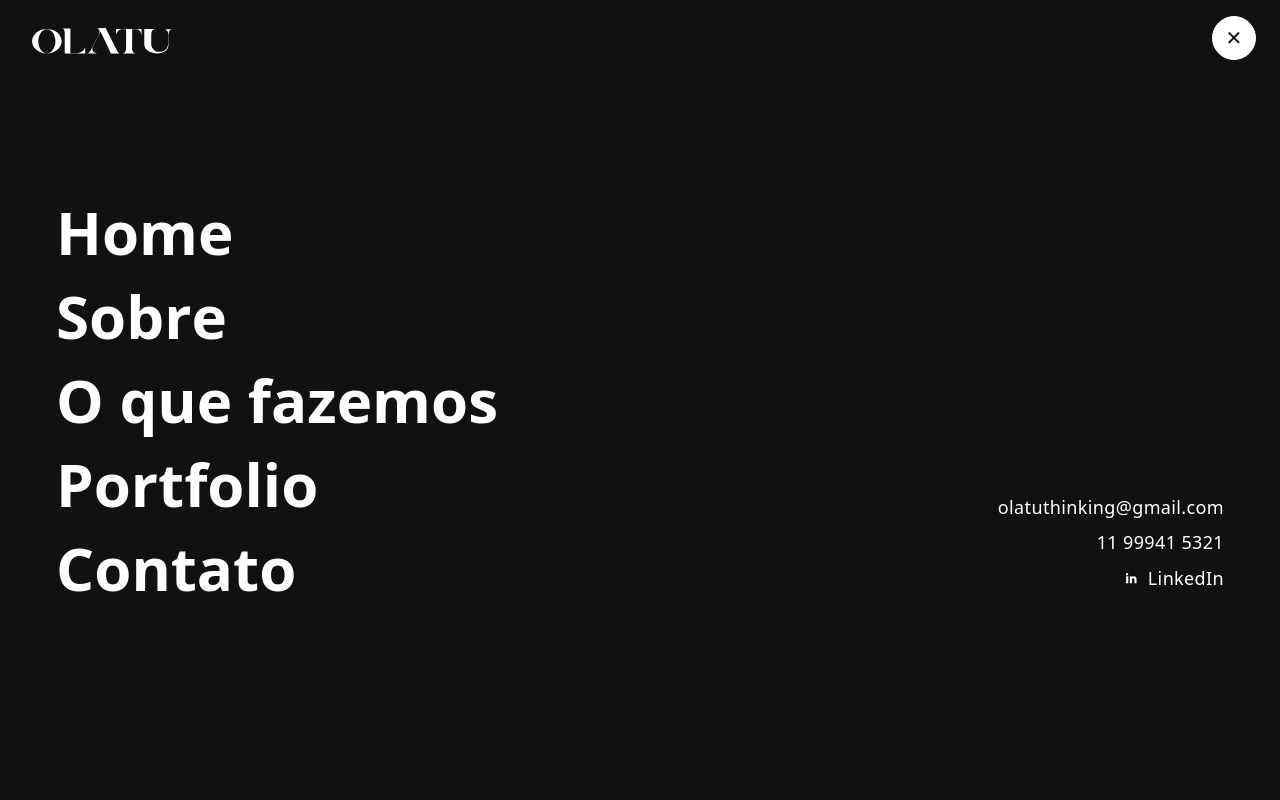
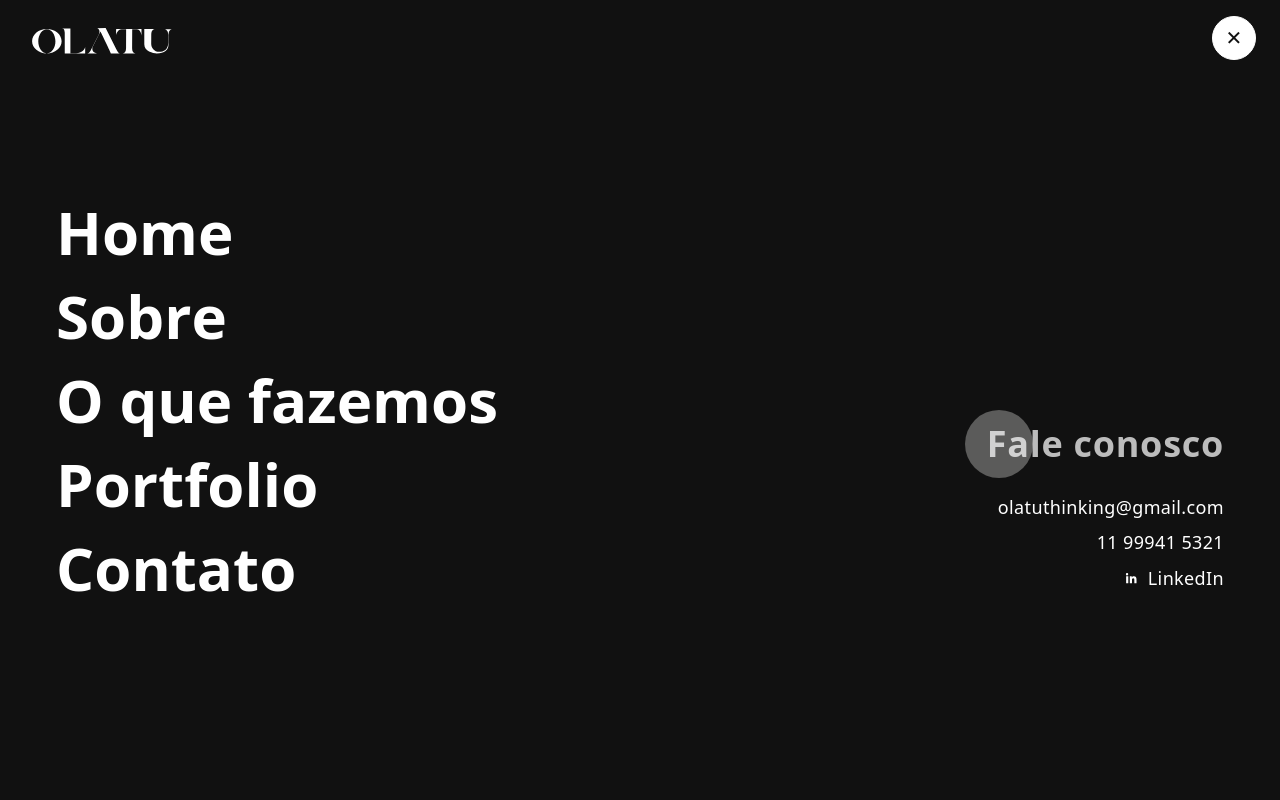
Before and after one commit to ThiagoLaredo/olatu2, a React (Vite) app in the folder frontend/: page /o-que-fazemos in a window 1280 px wide. Both pictures are taken after a click on the button 1238 px from the left and 38 px from the top of the page. Shown: the top 800 px of the page. Built offline with nearby package versions, Linux system fonts and the light colour scheme; no server answers.

Commit message:
ctas novos

```diff
--- a/frontend/src/components/CtaLinkButton/CtaLinkButton.css
+++ b/frontend/src/components/CtaLinkButton/CtaLinkButton.css
@@ -16,6 +16,7 @@
   --cta-icon-size: 28px;
   --cta-text-color: var(--text-h);
   color: var(--cta-text-color);
+  min-height: 60px;
 }
 
 .cta-link-button--light {
--- a/frontend/src/components/Header/Header.css
+++ b/frontend/src/components/Header/Header.css
@@ -490,6 +490,65 @@
   margin-bottom: 8px;
 }
 
+.site-menu__contact-title {
+  --menu-link-color: var(--color-sub-gray-2);
+  font-family: var(--heading);
+  font-size: 2rem;
+  font-weight: 700;
+  line-height: 1;
+  color: var(--color-sub-gray-2);
+  margin: 0 0 12px;
+  opacity: 0;
+  transform: translateY(22px);
+  display: inline-block;
+  position: relative;
+  isolation: isolate;
+  padding: 10px 0 10px 22px;
+}
+
+.site-menu.site-menu--dark .site-menu__contact-title {
+  --menu-link-color: color-mix(in srgb, #fff 72%, transparent);
+  color: color-mix(in srgb, #fff 72%, transparent);
+}
+
+.site-menu__contact-title::before {
+  content: '';
+  position: absolute;
+  left: 0;
+  top: 50%;
+  width: 68px;
+  height: 68px;
+  border-radius: 999px;
+  background: var(--color-sub-white-1);
+  transform: translateY(-50%);
+  z-index: 0;
+}
+
+.site-menu.site-menu--dark .site-menu__contact-title::before {
+  background: var(--color-sub-gray-2);
+}
+
+.site-menu__contact-title .menu-curtain,
+.site-menu__contact-title .menu-curtain__letter {
+  position: relative;
+  z-index: 1;
+}
+
+.site-menu.is-opening .site-menu__contact-title {
+  animation: menu-item-enter var(--menu-item-enter-speed) var(--menu-ease-dramatic) forwards;
+  animation-delay: calc((var(--menu-item-initial-delay) + 0.24s) + (var(--menu-item-stagger) * 4));
+}
+
+.site-menu.is-open .site-menu__contact-title {
+  opacity: 1;
+  transform: translateY(0);
+}
+
+.site-menu.is-closing .site-menu__contact-title {
+  animation: menu-item-exit var(--menu-item-exit-speed) var(--menu-ease-flow) forwards;
+  animation-delay: calc(2 * var(--menu-item-exit-stagger));
+}
+
 .site-menu__contact a {
   color: var(--text-h);
   text-decoration: none;
@@ -497,27 +556,41 @@
   line-height: 1.3;
   opacity: 0;
   transform: translateY(18px);
+  position: relative;
+  width: fit-content;
+  background-image: linear-gradient(currentColor, currentColor);
+  background-repeat: no-repeat;
+  background-size: 0 1px;
+  background-position: right calc(100% - 1px);
+  transition: background-size var(--menu-speed-flow) var(--menu-ease-dramatic),
+    background-position var(--menu-speed-flow) var(--menu-ease-dramatic);
+}
+
+.site-menu__contact a:hover,
+.site-menu__contact a:focus-visible {
+  background-size: 100% 1px;
+  background-position: left calc(100% - 1px);
 }
 
 .site-menu.site-menu--dark .site-menu__contact a {
   color: #fff;
 }
 
-.site-menu__contact a:nth-child(1) {
+.site-menu__contact a:nth-child(2) {
   --contact-index: 0;
 }
 
-.site-menu__contact a:nth-child(2) {
+.site-menu__contact a:nth-child(3) {
   --contact-index: 1;
 }
 
-.site-menu__contact a:nth-child(3) {
+.site-menu__contact a:nth-child(4) {
   --contact-index: 2;
 }
 
 .site-menu.is-opening .site-menu__contact a {
   animation: menu-contact-enter var(--menu-item-enter-speed) var(--menu-ease-dramatic) forwards;
-  animation-delay: calc((var(--menu-item-initial-delay) + 0.24s) + (var(--contact-index) * var(--menu-item-stagger)));
+  animation-delay: calc((var(--menu-item-initial-delay) + 0.24s) + (var(--menu-item-stagger) * 4) + (var(--contact-index) * var(--menu-item-stagger)));
 }
 
 .site-menu.is-open .site-menu__contact a {
--- a/frontend/src/components/Header/Header.tsx
+++ b/frontend/src/components/Header/Header.tsx
@@ -230,6 +230,7 @@ const Header = () => {
             </nav>
 
             <div className="site-menu__contact" aria-label="Informações de contato">
+              <h2 className="site-menu__contact-title">{renderCurtainText('Fale conosco')}</h2>
               <a href="mailto:olatuthinking@gmail.com">{renderCurtainText('olatuthinking@gmail.com')}</a>
               <a href="tel:+5511999415321">{renderCurtainText('11 99941 5321')}</a>
               <a href="https://www.linkedin.com/company/olatuthinking/" target="_blank" rel="noreferrer" aria-label="LinkedIn">
--- a/frontend/src/components/HomeSections/AboutSection.tsx
+++ b/frontend/src/components/HomeSections/AboutSection.tsx
@@ -2,7 +2,7 @@ import { useEffect, useRef } from 'react';
 import './AboutSection.css';
 
 const PARAGRAPH =
-  'Criatividade, performance e tecnologia caminhando juntas. Acreditamos que um produto digital de verdade precisa ser tão bonito quanto rápido, tão estratégico quanto bem executado.';
+  'Criatividade, performance e tecnologia caminhando juntas. Um produto digital de verdade precisa ser tão bonito quanto rápido, tão estratégico quanto bem executado. É por isso que unimos design, velocidade e planejamento em cada projeto.';
 
 const AboutSection = () => {
   const sectionRef = useRef<HTMLElement>(null);
--- a/frontend/src/components/HomeSections/HeroSection.tsx
+++ b/frontend/src/components/HomeSections/HeroSection.tsx
@@ -82,7 +82,7 @@ const HeroSection = () => {
           <div className="home-hero__actions">
             <CtaLinkButton
               to="/contact"
-              label="Falar com a gente"
+              label="Solicitar proposta"
               ariaLabel="Ir para contato"
               tone="light"
             />
--- a/frontend/src/components/HomeSections/ServicesSection.css
+++ b/frontend/src/components/HomeSections/ServicesSection.css
@@ -94,6 +94,23 @@
   bottom: 56px;
   transform: translateX(-50%);
   z-index: 10;
+  opacity: 0;
+  animation: cta-enter-desktop 600ms cubic-bezier(0.22, 1, 0.36, 1) forwards;
+}
+
+.services-scroll__cta.is-animated {
+  opacity: 1;
+}
+
+@keyframes cta-enter-desktop {
+  from {
+    opacity: 0;
+    transform: translateX(-50%) translateY(20px);
+  }
+  to {
+    opacity: 1;
+    transform: translateX(-50%) translateY(0);
+  }
 }
 
 .services-showcase {
@@ -365,6 +382,48 @@
     color: var(--text);
     font-weight: 300;
   }
+
+  /* Mobile card animations */
+  .services-mobile-card {
+    opacity: 0;
+    transform: translateY(20px);
+  }
+
+  .services-mobile-card.is-animated {
+    animation: mobile-card-enter 600ms cubic-bezier(0.22, 1, 0.36, 1) forwards;
+  }
+
+  /* CTA animation */
+  .services-scroll__cta {
+    opacity: 0;
+    transform: none;
+  }
+
+  .services-scroll__cta.is-animated {
+    animation: cta-enter 600ms cubic-bezier(0.22, 1, 0.36, 1) forwards;
+  }
+
+  @keyframes mobile-card-enter {
+    from {
+      opacity: 0;
+      transform: translateY(20px);
+    }
+    to {
+      opacity: 1;
+      transform: translateY(0);
+    }
+  }
+
+  @keyframes cta-enter {
+    from {
+      opacity: 0;
+      transform: translateY(20px);
+    }
+    to {
+      opacity: 1;
+      transform: translateY(0);
+    }
+  }
 }
 
 @media (prefers-reduced-motion: reduce) {
--- a/frontend/src/components/HomeSections/ServicesSection.tsx
+++ b/frontend/src/components/HomeSections/ServicesSection.tsx
@@ -38,6 +38,9 @@ const ServicesSection = () => {
   const sectionRef = useRef<HTMLElement>(null);
   const [activeIndex, setActiveIndex] = useState(0);
   const [isVisible, setIsVisible] = useState(false);
+  const mobileListRef = useRef<HTMLUListElement>(null);
+  const cardRefs = useRef<(HTMLLIElement | null)[]>([]);
+  const ctaRef = useRef<HTMLDivElement>(null);
 
   useEffect(() => {
     const section = sectionRef.current;
@@ -68,10 +71,47 @@ const ServicesSection = () => {
     );
     visibilityObserver.observe(section);
 
+    // Observer para animar cada card individualmente
+    const cardObserver = new IntersectionObserver(
+      (entries) => {
+        entries.forEach((entry) => {
+          if (entry.isIntersecting) {
+            entry.target.classList.add('is-animated');
+            cardObserver.unobserve(entry.target);
+          }
+        });
+      },
+      { threshold: 0.15 }
+    );
+
+    // Observar cada card
+    cardRefs.current.forEach((card) => {
+      if (card) {
+        cardObserver.observe(card);
+      }
+    });
+
+    // Observer para animar o CTA
+    const ctaObserver = new IntersectionObserver(
+      ([entry]) => {
+        if (entry.isIntersecting) {
+          entry.target.classList.add('is-animated');
+          ctaObserver.unobserve(entry.target);
+        }
+      },
+      { threshold: 0.2 }
+    );
+
+    if (ctaRef.current) {
+      ctaObserver.observe(ctaRef.current);
+    }
+
     return () => {
       window.removeEventListener('scroll', updateActiveService);
       window.removeEventListener('resize', updateActiveService);
       visibilityObserver.disconnect();
+      cardObserver.disconnect();
+      ctaObserver.disconnect();
     };
   }, []);
 
@@ -173,9 +213,16 @@ const ServicesSection = () => {
           </div>
 
           {/* Mobile-only cards */}
-          <ul className="services-mobile-list" aria-label="Serviços">
-            {services.map((service) => (
-              <li key={`mobile-${service.title}`} className="services-mobile-card">
+          <ul className="services-mobile-list" aria-label="Serviços" ref={mobileListRef}>
+            {services.map((service, index) => (
+              <li
+                key={`mobile-${service.title}`}
+                className="services-mobile-card"
+                ref={(el) => {
+                  cardRefs.current[index] = el;
+                }}
+                style={{ '--card-index': index } as CSSProperties}
+              >
                 <h3 className="services-mobile-card__title">{service.title}</h3>
                 <div className="services-mobile-card__media">
                   <img
@@ -192,7 +239,7 @@ const ServicesSection = () => {
         </div>
       </div>
 
-      <div className="services-scroll__cta">
+      <div className="services-scroll__cta" ref={ctaRef}>
         <CtaLinkButton
           to="/contact"
           label="Quero um site assim"
--- a/frontend/vite.config.ts
+++ b/frontend/vite.config.ts
@@ -3,6 +3,7 @@ import react from '@vitejs/plugin-react'
 
 export default defineConfig({
   plugins: [react()],
+  base: '/', // Define a base URL para produção
   server: {
     proxy: {
       '/api': 'http://127.0.0.1:3001' // redireciona requisições /api para o backend
--- a/package.json
+++ b/package.json
@@ -10,5 +10,8 @@
   },
   "devDependencies": {
     "concurrently": "^9.2.1"
+  },
+  "dependencies": {
+    "react-intersection-observer": "^10.0.3"
   }
 }
```
Also changed, not shown: 1 other file (tests, documents, lock files or other folders).
